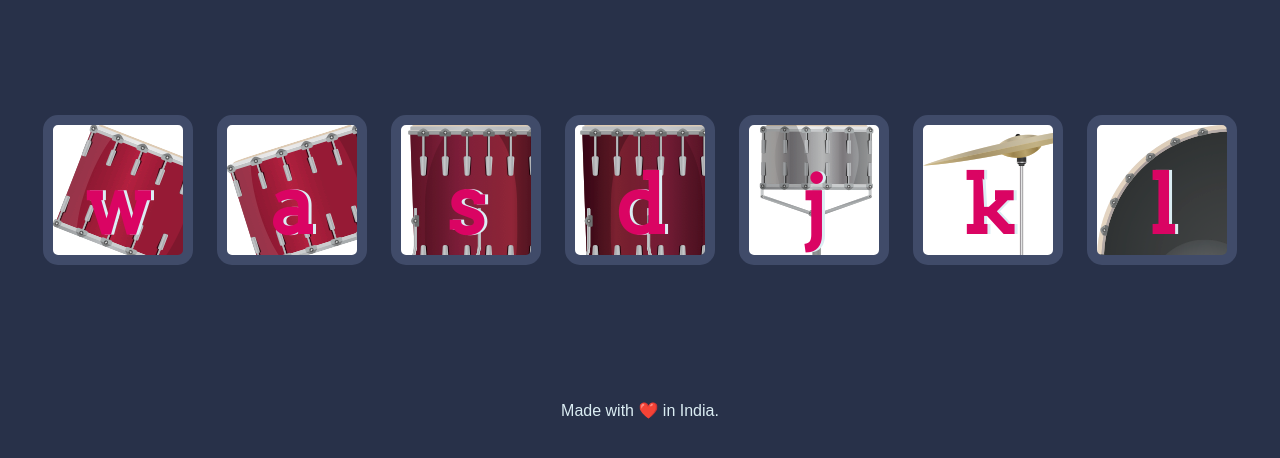
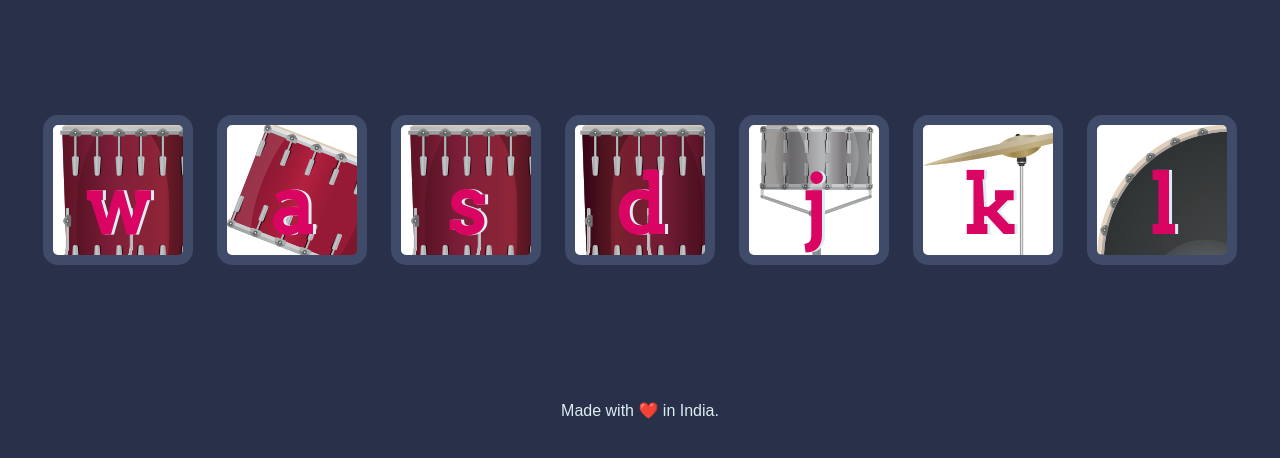
Before and after one commit to shubham1898580/Drum-Kit, a plain HTML site: page index.html in a window 1280 px wide. Shown: the part 174-632 px from the top of the page. Drawn offline with Linux system fonts and the light colour scheme.

Commit message:
Update index.html

```diff
--- a/index.html
+++ b/index.html
@@ -11,8 +11,8 @@
 <body>
   <h1 id="title">Drum ❤️ Kit</h1>
   <div class="set">
-    <button class="w drum">w</button>
-    <button class="a drum">a</button>
+    <button class="s drum">w</button>
+    <button class="w drum">a</button>
     <button class="s drum">s</button>
     <button class="d drum">d</button>
     <button class="j drum">j</button>
```
